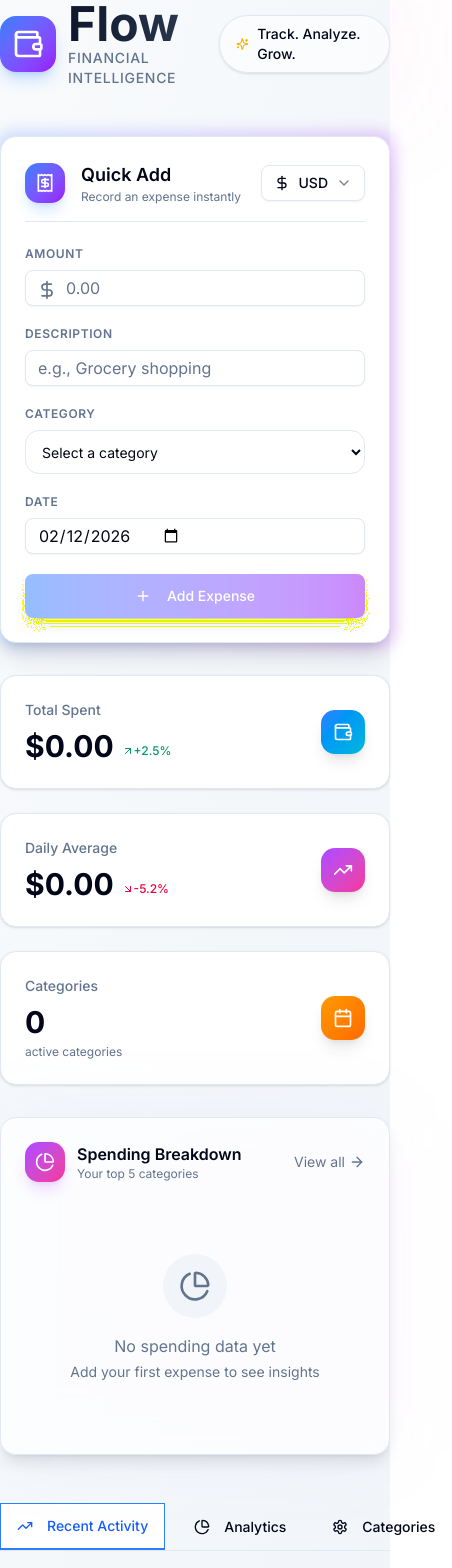
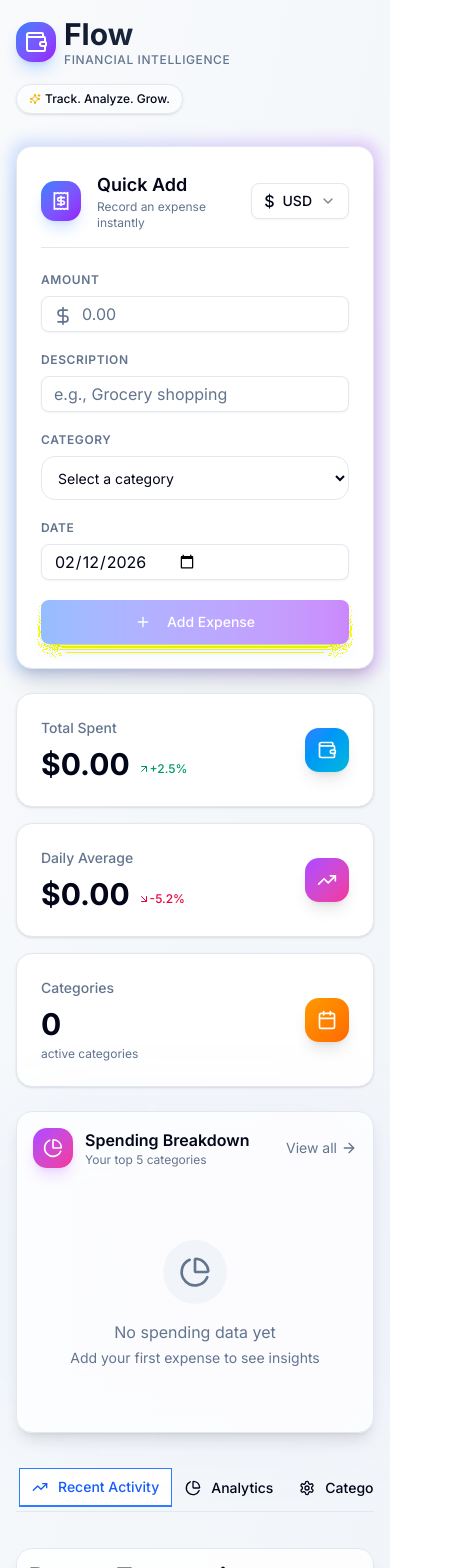
Before and after one commit to officialryder1/flow-tracker, a SvelteKit app: page / in a window 390 px wide. Shown: the top 1568 px of the page, 452 px wide, since content can reach past the window. Built offline with nearby package versions, Linux system fonts and the light colour scheme.

Commit message:
fix responsiveness

```diff
--- a/src/lib/components/CurrencySwitcher.svelte
+++ b/src/lib/components/CurrencySwitcher.svelte
@@ -12,12 +12,17 @@
   function setCurrency(currency: Currency) {
     currentCurrency.set(currency);
   }
+
 </script>
 
 <DropdownMenu>
   <DropdownMenuTrigger asChild>
     <Button variant="outline" class="flex items-center gap-2 px-3">
-      <DollarSign class="w-4 h-4" />
+      {#if $currentCurrency}
+        <span class="text-base">{currencies.find(c => c.code === $currentCurrency)?.symbol || '$'}</span>
+      {:else}
+        <DollarSign class="w-4 h-4" />
+      {/if}
       <span class="font-medium">{$currentCurrency}</span>
       <ChevronDown class="w-3 h-3 opacity-50" />
     </Button>
--- a/src/routes/+page.svelte
+++ b/src/routes/+page.svelte
@@ -7,116 +7,116 @@
   import CategoryManager from "$lib/components/CategoryManager.svelte";
   import { Wallet, TrendingUp, PieChart, Settings, Sparkles } from "@lucide/svelte";
 
-
   let activeTab = "overview";
 </script>
 
-<div class="container mx-auto">
-  <!-- Animated Header -->
-  <div class="relative mb-12">
+<div class="container mx-auto px-4 sm:px-6 py-4 sm:py-8 max-w-7xl">
+  <!-- Animated Header - Mobile Optimized -->
+  <div class="relative mb-8 sm:mb-12">
     <div class="absolute inset-0 bg-gradient-to-r from-blue-500/10 via-purple-500/10 to-pink-500/10 blur-3xl -z-10"></div>
-  <div class="flex items-center justify-between">
+
+    <!-- Stack on mobile, row on desktop -->
+    <div class="flex flex-col sm:flex-row sm:items-center sm:justify-between gap-4">
       <div class="space-y-2">
-      <div class="flex items-center gap-3">
-        <div class="p-3 rounded-2xl bg-gradient-to-br from-blue-500 to-purple-600 shadow-lg shadow-blue-500/25">
-          <Wallet class="w-8 h-8 text-white" />
+        <div class="flex items-center gap-2 sm:gap-3">
+          <div class="p-2 sm:p-3 rounded-2xl bg-gradient-to-br from-blue-500 to-purple-600 shadow-lg shadow-blue-500/25 shrink-0">
+            <Wallet class="w-6 h-6 sm:w-8 sm:h-8 text-white" />
           </div>
-        <div>
-          <h1 class="text-5xl font-bold bg-gradient-to-r from-slate-900 to-slate-700 dark:from-slate-100 dark:to-slate-300 bg-clip-text text-transparent">
+          <div class="min-w-0">
+            <h1 class="text-3xl sm:text-4xl lg:text-5xl font-bold bg-gradient-to-r from-slate-900 to-slate-700 dark:from-slate-100 dark:to-slate-300 bg-clip-text text-transparent truncate">
               Flow
             </h1>
-          <p class="text-sm font-medium text-muted-foreground tracking-wider uppercase">Financial Intelligence</p>
+            <p class="text-xs sm:text-sm font-medium text-muted-foreground tracking-wider uppercase">Financial Intelligence</p>
           </div>
         </div>
       </div>
-    <div class="flex items-center gap-3">
-      <!-- Currency is now in the layout, but keep this if you want dual placement -->
-      <div class="px-4 py-2 rounded-full bg-white/50 dark:bg-slate-800/50 backdrop-blur border shadow-sm">
-        <span class="text-sm font-medium flex items-center gap-2">
-          <Sparkles class="w-4 h-4 text-yellow-500" />
-          Track. Analyze. Grow.
+
+      <div class="flex items-center gap-2 sm:gap-3 ml-0 sm:ml-auto">
+        <div class="px-3 py-1.5 sm:px-4 sm:py-2 rounded-full bg-white/50 dark:bg-slate-800/50 backdrop-blur border shadow-sm">
+          <span class="text-xs sm:text-sm font-medium flex items-center gap-1 sm:gap-2 whitespace-nowrap">
+            <Sparkles class="w-3 h-3 sm:w-4 sm:h-4 text-yellow-500 shrink-0" />
+            <span class="hidden xs:inline">Track. Analyze. Grow.</span>
+            <span class="xs:hidden">Flow</span>
           </span>
         </div>
       </div>
     </div>
   </div>
 
-  <!-- Main Grid -->
-  <div class="grid gap-8 lg:grid-cols-12">
-
-    <!-- Left Column - Quick Add -->
-    <div class="lg:col-span-4 space-y-6">
-      <div class="sticky top-6">
+  <!-- Main Grid - Stack on mobile, columns on desktop -->
+  <div class="flex flex-col lg:grid lg:grid-cols-12 gap-6 lg:gap-8">
+    <!-- Left Column - Quick Add (Full width on mobile) -->
+    <div class="lg:col-span-4 w-full">
+      <div class="lg:sticky lg:top-6">
         <div class="relative group">
           <div class="absolute -inset-1 bg-gradient-to-r from-blue-500 to-purple-600 rounded-2xl blur opacity-25 group-hover:opacity-40 transition duration-1000"></div>
           <div class="relative bg-white dark:bg-slate-900 rounded-2xl shadow-xl border border-slate-200 dark:border-slate-800">
-
             <ExpenseForm />
           </div>
         </div>
       </div>
     </div>
 
-    <!-- Right Column - Overview -->
-    <div class="lg:col-span-8 space-y-8">
-      <!-- Summary Cards with Animation -->
-      <div class="grid gap-6 lg:grid-cols-3">
+    <!-- Right Column - Overview (Full width on mobile) -->
+    <div class="lg:col-span-8 w-full space-y-6 lg:space-y-8">
+      <!-- Summary Cards - Stack on mobile, grid on tablet+ -->
+      <div class="grid grid-cols-1 sm:grid-cols-2 lg:grid-cols-3 gap-4 sm:gap-6">
         <SummaryCards />
       </div>
 
       <!-- Chart Card -->
       <div class="relative">
         <div class="absolute inset-0 bg-gradient-to-r from-blue-500/5 to-purple-500/5 rounded-3xl blur-2xl"></div>
-        <div class="relative bg-white/80 dark:bg-slate-900/80 backdrop-blur-xl rounded-2xl border border-slate-200 dark:border-slate-800 shadow-lg p-6">
+        <div class="relative bg-white/80 dark:bg-slate-900/80 backdrop-blur-xl rounded-2xl border border-slate-200 dark:border-slate-800 shadow-lg p-4 sm:p-6">
           <CategoryPieChart />
         </div>
       </div>
     </div>
   </div>
 
-  <!-- Tabs Section -->
-  <div class="mt-12">
+  <!-- Tabs Section - Mobile Optimized -->
+  <div class="mt-8 sm:mt-12 w-full">
     <Tabs bind:value={activeTab} class="space-y-3">
-      <div class="border-b border-slate-200 dark:border-slate-800">
-        <TabsList class="w-full justify-start bg-transparent h-auto p-0 space-x-3">
+      <div class="border-b border-slate-200 dark:border-slate-800 overflow-x-auto pb-px">
+        <TabsList class="w-max sm:w-full flex justify-start bg-transparent h-auto border-b-0 min-w-full sm:min-w-0">
           <TabsTrigger
             value="overview"
-            class="px-4 py-3 data-[state=active]:border-b-2 data-[state=active]:border-blue-500 rounded-none bg-transparent data-[state=active]:shadow-none data-[state=active]:text-blue-600 dark:data-[state=active]:text-blue-400"
+            class="px-3 sm:px-4 py-2 sm:py-3 data-[state=active]:border-b-2 data-[state=active]:border-blue-500 rounded-none bg-transparent data-[state=active]:shadow-none data-[state=active]:text-blue-600 dark:data-[state=active]:text-blue-400 text-sm sm:text-base whitespace-nowrap"
           >
-            <TrendingUp class="w-4 h-4 mr-2" />
-            Recent Activity
+            <TrendingUp class="w-3 h-3 sm:w-4 sm:h-4 mr-1 sm:mr-2 shrink-0" />
+            <span>Recent Activity</span>
           </TabsTrigger>
           <TabsTrigger
             value="analytics"
-            class="px-4 py-3 data-[state=active]:border-b-2 data-[state=active]:border-purple-500 rounded-none bg-transparent data-[state=active]:shadow-none data-[state=active]:text-purple-600 dark:data-[state=active]:text-purple-400"
+            class="px-3 sm:px-4 py-2 sm:py-3 data-[state=active]:border-b-2 data-[state=active]:border-purple-500 rounded-none bg-transparent data-[state=active]:shadow-none data-[state=active]:text-purple-600 dark:data-[state=active]:text-purple-400 text-sm sm:text-base whitespace-nowrap"
           >
-            <PieChart class="w-4 h-4 mr-2" />
-            <a href="/analytics">Analytics</a>
+            <PieChart class="w-3 h-3 sm:w-4 sm:h-4 mr-1 sm:mr-2 shrink-0" />
+            <a href="/analytics" class="inline-block">Analytics</a>
           </TabsTrigger>
           <TabsTrigger
             value="categories"
-            class="px-4 py-3 data-[state=active]:border-b-2 data-[state=active]:border-pink-500 rounded-none bg-transparent data-[state=active]:shadow-none data-[state=active]:text-pink-600 dark:data-[state=active]:text-pink-400"
+            class="px-3 sm:px-4 py-2 sm:py-3 data-[state=active]:border-b-2 data-[state=active]:border-pink-500 rounded-none bg-transparent data-[state=active]:shadow-none data-[state=active]:text-pink-600 dark:data-[state=active]:text-pink-400 text-sm sm:text-base whitespace-nowrap"
           >
-            <Settings class="w-4 h-4 mr-2" />
-            Categories
+            <Settings class="w-3 h-3 sm:w-4 sm:h-4 mr-1 sm:mr-2 shrink-0" />
+            <span>Categories</span>
           </TabsTrigger>
         </TabsList>
       </div>
 
-      <TabsContent value="overview" class="mt-6">
-        <div class="bg-white/80 dark:bg-slate-900/80 backdrop-blur-xl rounded-2xl border border-slate-200 dark:border-slate-800 shadow-lg p-6">
+      <TabsContent value="overview" class="mt-4 sm:mt-6">
+        <div class="bg-white/80 dark:bg-slate-900/80 backdrop-blur-xl rounded-2xl border border-slate-200 dark:border-slate-800 shadow-lg p-3 sm:p-6">
           <ExpenseList />
         </div>
       </TabsContent>
 
-      <TabsContent value="analytics" class="mt-6">
-        <div class="bg-white/80 dark:bg-slate-900/80 backdrop-blur-xl rounded-2xl border border-slate-200 dark:border-slate-800 shadow-lg p-6">
+      <TabsContent value="analytics" class="mt-4 sm:mt-6">
+        <div class="bg-white/80 dark:bg-slate-900/80 backdrop-blur-xl rounded-2xl border border-slate-200 dark:border-slate-800 shadow-lg p-3 sm:p-6">
           <!-- Your analytics content -->
         </div>
       </TabsContent>
 
-      <TabsContent value="categories" class="mt-6">
-        <div class="bg-white/80 dark:bg-slate-900/80 backdrop-blur-xl rounded-2xl border border-slate-200 dark:border-slate-800 shadow-lg p-6">
+      <TabsContent value="categories" class="mt-4 sm:mt-6">
+        <div class="bg-white/80 dark:bg-slate-900/80 backdrop-blur-xl rounded-2xl border border-slate-200 dark:border-slate-800 shadow-lg p-3 sm:p-6">
           <CategoryManager />
         </div>
       </TabsContent>
@@ -124,9 +124,21 @@
   </div>
 
   <!-- Footer -->
-  <footer class="mt-16 text-center">
-    <p class="text-sm text-muted-foreground">
+  <footer class="mt-12 sm:mt-16 text-center px-4">
+    <p class="text-xs sm:text-sm text-muted-foreground">
       Flow — Track your money, understand your habits, achieve your goals.
     </p>
   </footer>
 </div>
+
+<style>
+  /* Add this to your global styles or keep here if using <style> tag */
+  @media (max-width: 480px) {
+    .xs\:inline {
+      display: inline;
+    }
+    .xs\:hidden {
+      display: none;
+    }
+  }
+</style>
```
Lines whose indentation alone changed are shown as unchanged.
